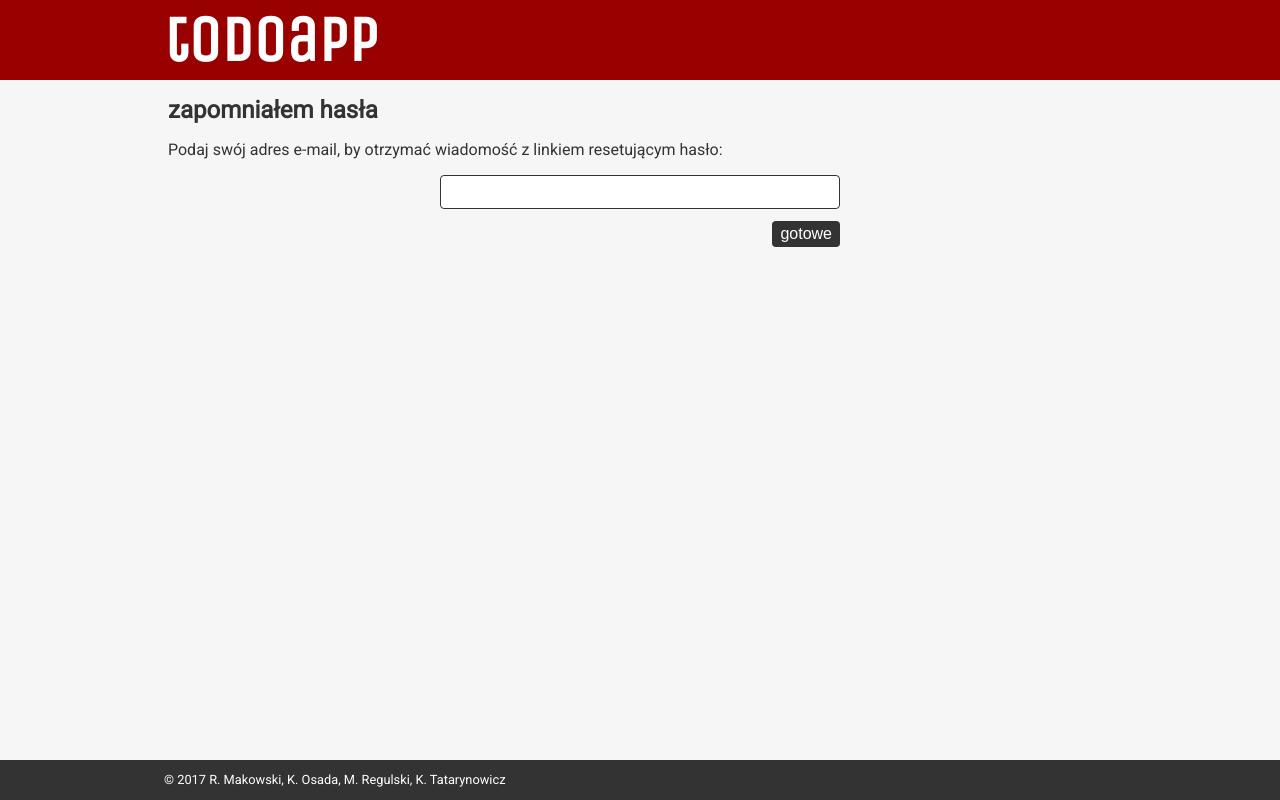
After one commit to krymeer/mwo, a PHP site: page /lost_pass.html in a window 1280 px wide. The commit adds this page. Run offline with PHP 8.4, Linux system fonts and the light colour scheme.

Commit message:
Added "lost password" page and a few useful classes

```diff
--- /dev/null
+++ b/app/css/lost_pass.css
@@ -0,0 +1,16 @@
+#lost_pass_form {
+  margin: 1rem auto;
+  max-width: 400px;
+  width: 100%;
+}
+
+#lost_pass_form input {
+  width: 100%;
+  padding: .25rem;
+  font-size: 1.25rem;
+}
+
+#lost_pass_form button {
+  margin-top: .75rem;
+  justify-self: end;
+}
--- a/app/css/styles.css
+++ b/app/css/styles.css
@@ -51,10 +51,6 @@ header {
   text-transform: lowercase;
 }
 
-header a {
-  color: #fff !important;
-}
-
 header::before {
   top: 0;
   height: 80px;
@@ -90,6 +86,36 @@ header::before, footer::before {
   z-index: -1;
 }
 
+header {
+  display: grid;
+  grid-auto-flow: column;
+}
+
+header > a,
+header > a:first-of-type:hover {
+  color: #fff
+}
+
+header > a {
+  height: 80px;
+}
+
+header > a:first-of-type {
+  justify-self: start;
+}
+
+header i.material-icons {
+  justify-self: end;
+  align-self: center;
+  color: #fff;
+  font-size: 3.5rem;
+  cursor: pointer;
+}
+
+header i.material-icons:hover {
+  color: #f7b538;
+}
+
 .popup {
   display: grid;
   position: fixed;
--- a/app/index.html
+++ b/app/index.html
@@ -14,7 +14,7 @@
     <div class="grid" id="main_container">
       <popup></popup>
       <note-popup></note-popup>
-      <todo-header></todo-header>
+      <todo-header material-icon="power_settings_new"></todo-header>
       <div class="grid" id="page_contents">
         <h2>pulpit</h2>
         <any-notes-btn></any-notes-btn>
--- a/app/js/main.js
+++ b/app/js/main.js
@@ -1,17 +1,27 @@
+var mail_regex = /[a-z0-9@._-]/i;
+
+function handle_mail(e) {
+  if (!mail_regex.test(e.key)) {
+    return false;
+  }
+  return true;
+}
+
 window.onload = function() {
+
   var globals = {
     no_notes: true,
     show_popup: false,
     show_big_popup: false,
     show_placeholder: true,
     popup_msg: '',
-    messages: [ 'Żadne pole nie może pozostać puste.'],
+    messages: ['Żadne pole nie może pozostać puste.', 'To pole nie może pozostać puste.'],
     notes: [],
     note_id: -1
   }
 
   Vue.component('popup', {
-    template: '<div class="popup" v-show="show_popup">{{ popup_msg }}<i class="material-icons" @click="show_popup = !show_popup">close</i></div>',
+    template: '<div class="popup" v-show="show_popup">{{ popup_msg }}</div>',
     data: function() {
       return globals
     }
@@ -120,22 +130,59 @@ window.onload = function() {
   })
 
   Vue.component('todo-header', {
-    template: '<header><a class="block" href="index.html"><h1>ToDoApp</h1></a></header>'
+    props: ['materialIcon'],
+    template: '\
+      <header> \
+        <a class="block" href="index.html"> \
+          <h1>ToDoApp</h1> \
+        </a> \
+        <i v-show="materialIcon" class="material-icons" @click="click_icon">{{ materialIcon }}</i>\
+      </header>',
+    methods: {
+      click_icon: function() {
+        var i_id = this._props.materialIcon;
+        if (i_id === 'power_settings_new') {
+          window.location.href = "login.html?logout";
+        }
+      }
+    }
   })
 
   var app = new Vue({
     el: '#main_container',
     data: {
       login: '',
-      password: ''
+      password: '',
+      mail: '',
+      valid_mail: false
     },
     methods: {
+      goto: function(name) {
+        var url;
+        switch(name) {
+          case 'login':
+            url = 'login.html';
+            break;
+          default:
+            url = 'index.html';
+        }
+        window.location.href = url;
+      },
       check_input: function() {
         if (this.login === '' || this.password === '') {
           globals.popup_msg = globals.messages[0];
           globals.show_popup = true;
         } else {
           window.location.href = 'index.html';
+        }
+      },
+      check_mail_for_pass: function() {
+        if (this.mail === '') {
+          globals.popup_msg = globals.messages[1];
+          globals.show_popup = true;
+        } else {
+          globals.show_popup = false;
+          this.valid_mail = true;
         }
       },
       add_note: function() {
--- a/app/login.html
+++ b/app/login.html
@@ -21,7 +21,7 @@
           <input type="text" v-model="login">
           <div>hasło</div>
           <input type="password" v-model="password">
-          <a class="block font_small" href="#">zapomniałem hasła</a>
+          <a class="block font_small" href="lost_pass.html">zapomniałem hasła</a>
           <input type="submit">
           <button @click="check_input">zaloguj się</button>
         </form>
--- /dev/null
+++ b/app/lost_pass.html
@@ -0,0 +1,36 @@
+<!DOCTYPE html>
+<html lang="pl">
+  <head>
+    <meta charset="utf-8">
+    <meta name="viewport" content="width=device-width,initial-scale=1.0">
+    <link rel="stylesheet" type="text/css" href="css/styles.css">
+    <link rel="stylesheet" type="text/css" href="css/lost_pass.css">
+    <link href="https://fonts.googleapis.com/icon?family=Material+Icons" rel="stylesheet">
+    <script src="js/vue.min.js"></script>
+    <script src="js/main.js"></script>
+    <title>Zapomnialem hasła | ToDoApp</title>
+  </head>
+  <body>
+    <div class="grid" id="main_container">
+      <popup></popup>
+      <note-popup></note-popup>
+      <todo-header></todo-header>
+      <div class="grid" id="page_contents">
+        <h2>zapomniałem hasła</h2>
+        <div v-show="!valid_mail">
+          <div>Podaj swój adres e-mail, by otrzymać wiadomość z linkiem resetującym hasło:</div>
+          <form class="grid" id="lost_pass_form" @submit.prevent>
+            <input type="text" onkeypress="return handle_mail(event)" v-model="mail">
+            <button @click="check_mail_for_pass">gotowe</button>
+          </form>
+        </div>
+        <div v-show="valid_mail">
+          Podany e-mail jest poprawny i znajduje się w naszej bazie.<br>
+          Użyj linka w wysłanej do Ciebie wiadomości, aby zakończyć proces odzyskiwania hasła.
+          <button class="block margin-top-75" @click="goto('login')">dzięki</button>
+        </div>
+      </div>
+      <todo-footer></todo-footer>
+    </div>
+  </body>
+</html>
```
Also changed, not shown: other parts of app/css/styles.css (+43 -3 lines).
